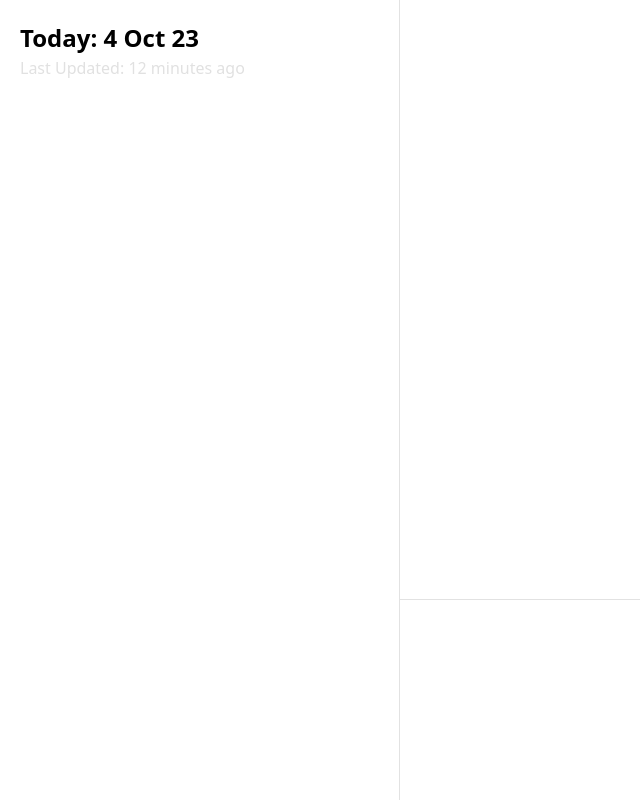
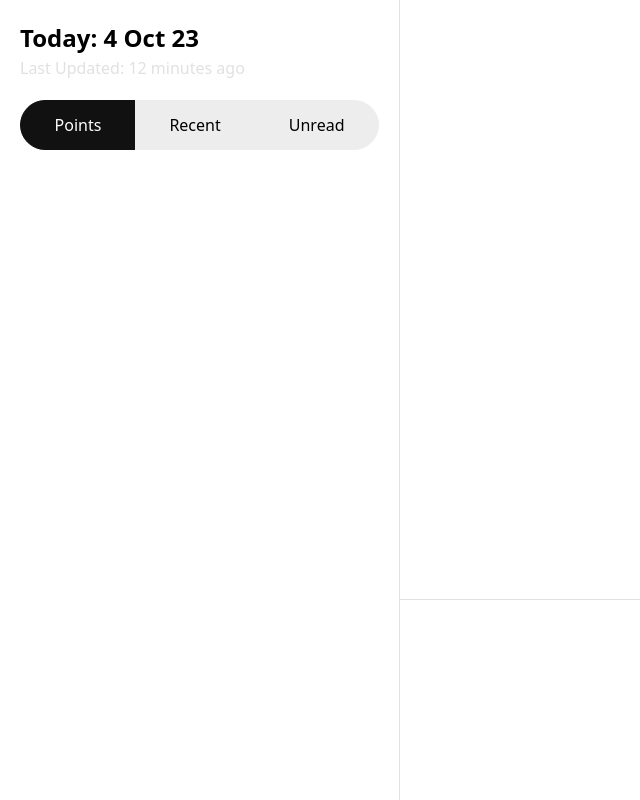
Before and after one commit to hirokimoto/crypto-trading-news, a React (Vite) app: page / in a window 1280 px wide. Shown: the whole page, without its empty margins (0-640 px from the left). Built offline with nearby package versions, Linux system fonts and the light colour scheme.

Commit message:
feat: add filters

```diff
--- a/src/App.scss
+++ b/src/App.scss
@@ -18,6 +18,15 @@
     .info {
       color: $background;
     }
+    .filters {
+      margin-top: 20px;
+      width: 100%;
+      height: 50px;
+
+      .btn {
+        border-radius: 25px;
+      }
+    }
   }
   &-right {
     display: flex;
--- a/src/App.tsx
+++ b/src/App.tsx
@@ -1,5 +1,7 @@
 import { useState } from "react";
 import { invoke } from "@tauri-apps/api/tauri";
+import Button from 'react-bootstrap/Button';
+import ButtonGroup from 'react-bootstrap/ButtonGroup';
 import "./App.scss";
 
 function App() {
@@ -16,6 +18,12 @@ function App() {
       <div className="app-left">
         <div className="head">Today: 4 Oct 23</div>
         <span className="info">Last Updated: 12 minutes ago</span>
+
+        <ButtonGroup className="filters">
+          <Button variant="primary">Points</Button>
+          <Button variant="secondary">Recent</Button>
+          <Button variant="secondary">Unread</Button>
+        </ButtonGroup>
       </div>
       <div className="app-right">
         <div className="content">
--- a/src/colors.scss
+++ b/src/colors.scss
@@ -1,2 +1,4 @@
+$primary: #111111;
+$secondary: #EDEDED;
 $border: #E2E2E2;
 $background: #e1e1e1;
--- a/src/custom.scss
+++ b/src/custom.scss
@@ -2,6 +2,8 @@
 
 /* make the customizations */
 $theme-colors: (
+  'primary': #111111,
+  'secondary': #ededed,
   'info': tomato,
   'danger': teal
 );
```
